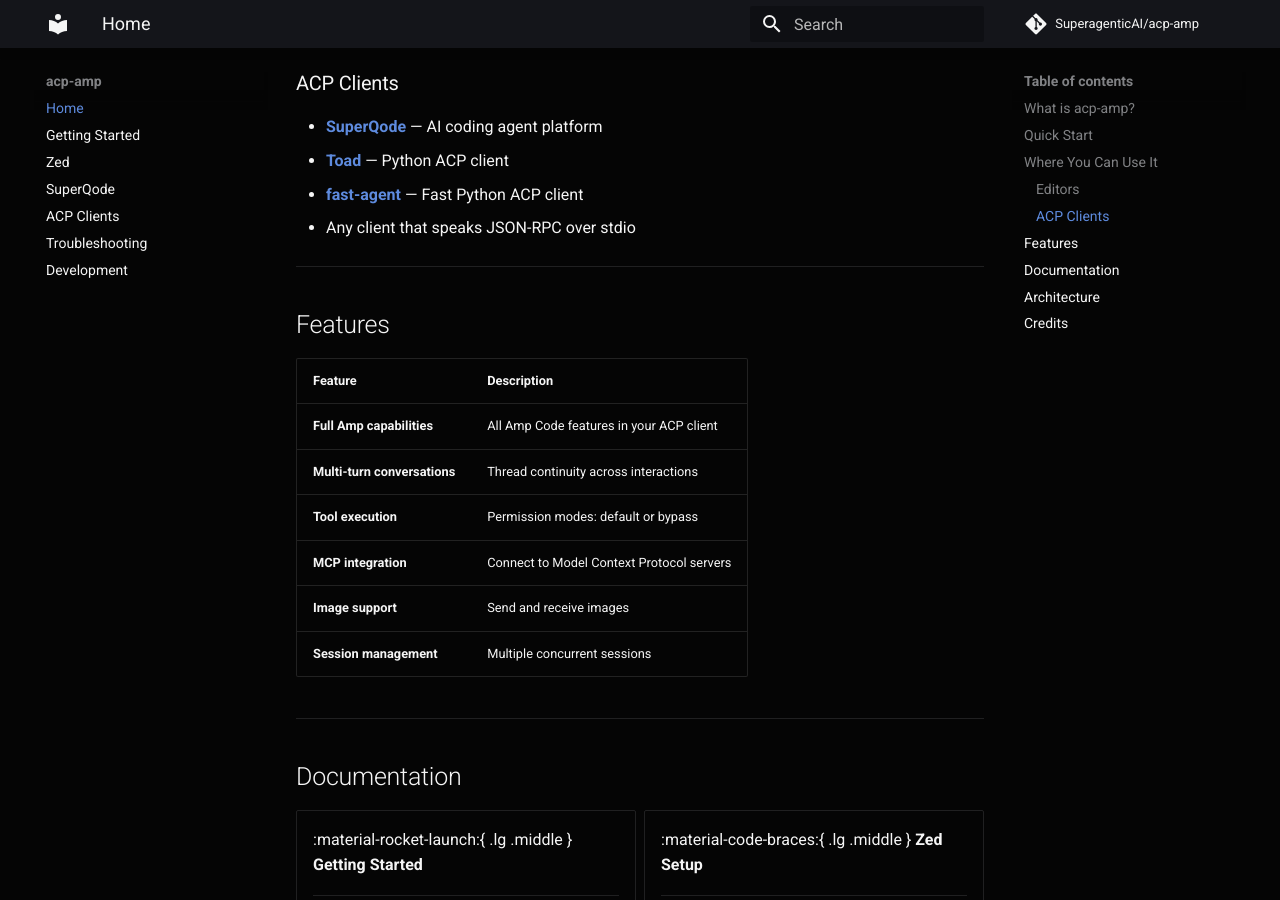
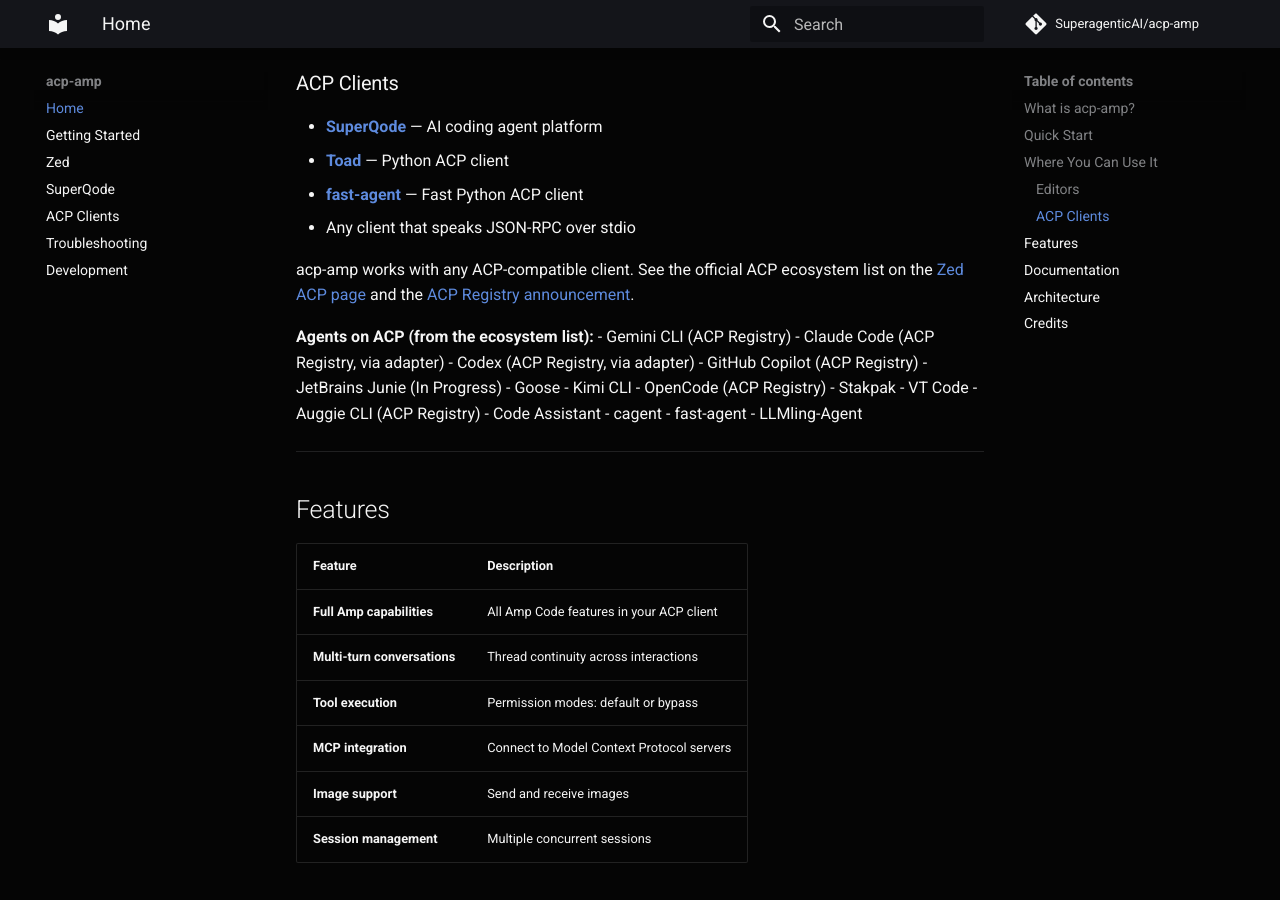
Before and after one commit to SuperagenticAI/acp-amp, an MkDocs documentation site: the page built from docs/index.md, in a window 1280 px wide and 900 px high, scrolled down 1494 px. Built offline with MkDocs 1.6.1 and Material for MkDocs 9.7.7, drawn with Linux system fonts in a browser that asks for light colours; comment, search, counter and statistics services are not loaded.

Commit message:
Add Support for all the ACP Client

```diff
--- a/docs/index.md
+++ b/docs/index.md
@@ -77,6 +77,25 @@
 - **[fast-agent](https://github.com/evalstate/fast-agent)** — Fast Python ACP client
 - Any client that speaks JSON-RPC over stdio
 
+acp-amp works with any ACP-compatible client. See the official ACP ecosystem list on the [Zed ACP page](https://zed.dev/acp) and the [ACP Registry announcement](https://zed.dev/blog/acp-registry).
+
+**Agents on ACP (from the ecosystem list):**
+- Gemini CLI (ACP Registry)
+- Claude Code (ACP Registry, via adapter)
+- Codex (ACP Registry, via adapter)
+- GitHub Copilot (ACP Registry)
+- JetBrains Junie (In Progress)
+- Goose
+- Kimi CLI
+- OpenCode (ACP Registry)
+- Stakpak
+- VT Code
+- Auggie CLI (ACP Registry)
+- Code Assistant
+- cagent
+- fast-agent
+- LLMling-Agent
+
 ---
 
 ## Features
```
Also changed, not shown: README.md (+23 -0 lines).
